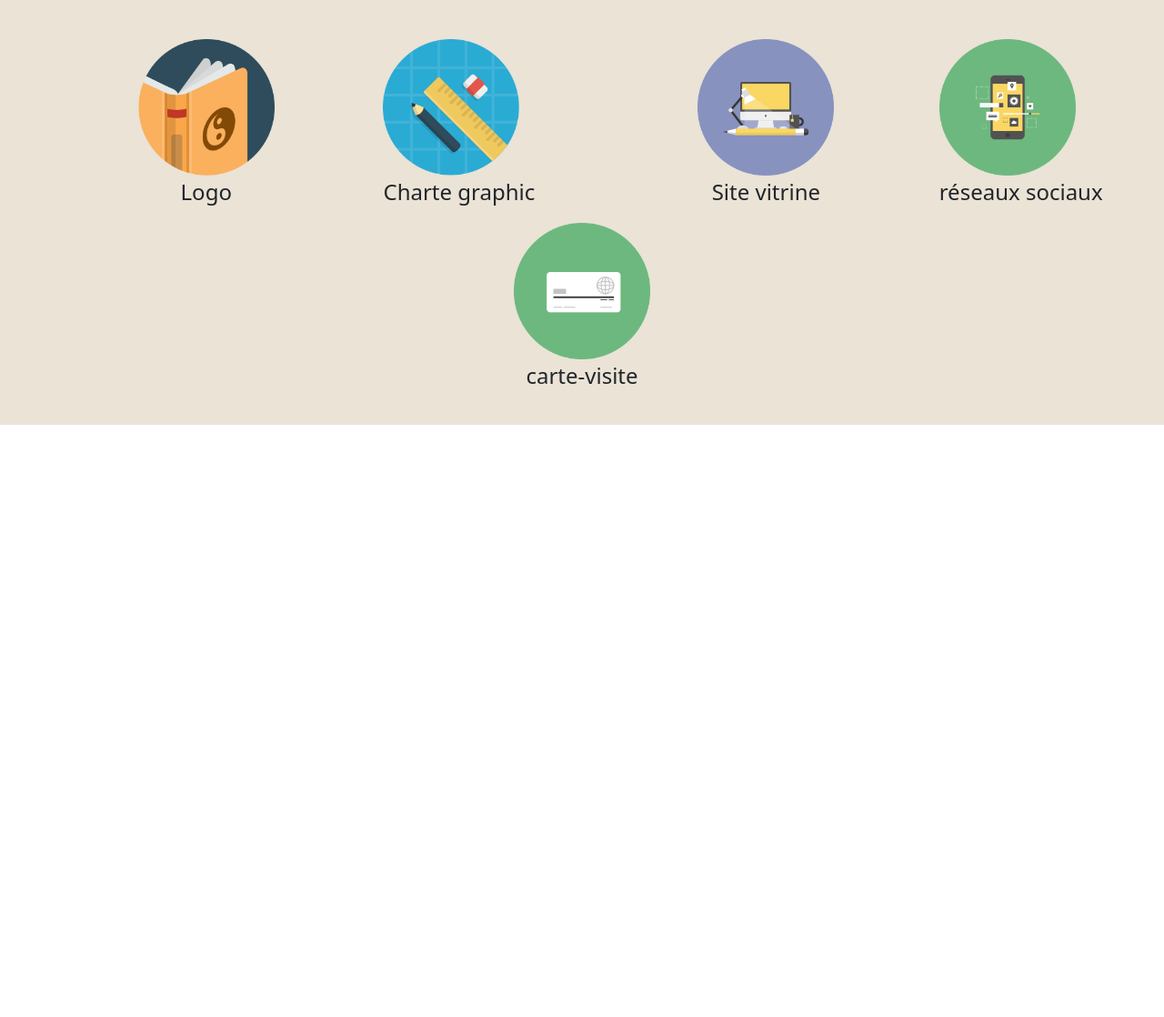
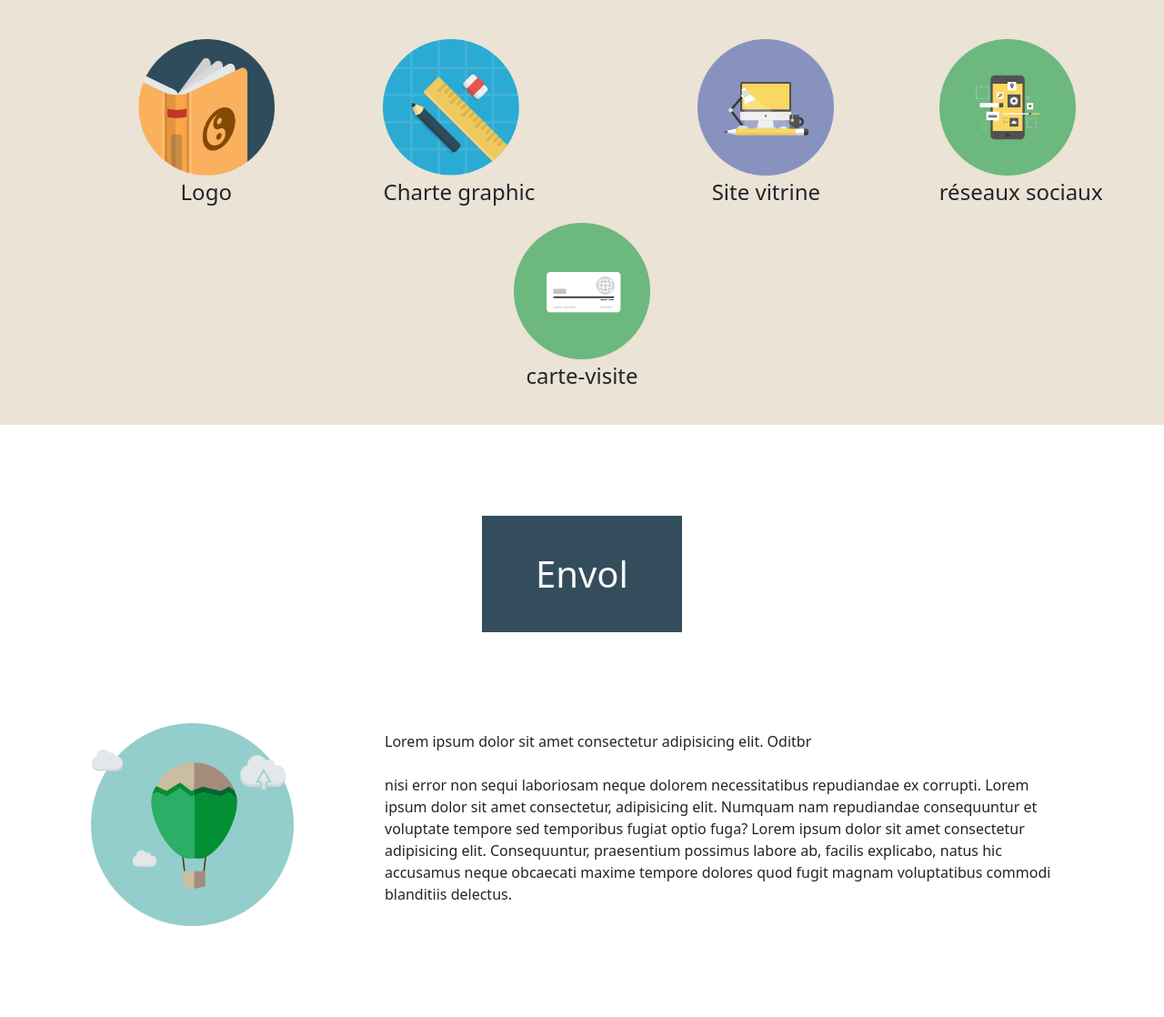
Before and after one commit to saidlionsgeeek/youcommunik-github-duo, a website: page index.html in a window 1280 px wide. Shown: the part 2026-3144 px from the top of the page at 91% size. Before the commit the page ends 2493 px from the top, so only its background shows below. Drawn offline with nearby package versions, Linux system fonts and the light colour scheme.

Commit message:
section 6

```diff
--- a/index.html
+++ b/index.html
@@ -159,6 +159,27 @@
                 </div>
             </div>
         </section>
+        <!-- end of section 5 -->
+        <!-- start of section 6 -->
+        <section class=" p-5 position-relative">
+            <h1 class="text-center bg-dark-blue text-light p-2 p-md-2 p-lg-2  m-auto " style="width: 220px;">Envol
+            </h1>
+            <div
+                class=" mt-5 d-flex flex-column align-items-center justify-content-around flex-md-row flex-lg-row justify-content-lg-around ">
+                <img class="w-auto h-50" src="./public/images/icon-envole.png" alt="">
+                <p class="text-center text-md-start text-lg-start ms-md-5 ms-lg-5 mt-5 mt-md-0 mt-lg-0 w-100 ">Lorem
+                    ipsum dolor sit amet consectetur
+                    adipisicing elit. Oditbr <br><br> nisi error
+                    non sequi laboriosam neque
+                    dolorem necessitatibus repudiandae ex corrupti. Lorem ipsum dolor sit amet consectetur, adipisicing
+                    elit. Numquam nam repudiandae consequuntur et voluptate tempore sed temporibus fugiat optio fuga?
+                    Lorem ipsum dolor sit amet consectetur adipisicing elit. Consequuntur, praesentium possimus labore
+                    ab, facilis explicabo, natus hic accusamus neque obcaecati maxime tempore dolores quod fugit magnam
+                    voluptatibus commodi blanditiis delectus.
+                </p>
+            </div>
+        </section>
+
 
         <script src="./node_modules/bootstrap/dist/js/bootstrap.bundle.js"></script>
 </body>
```
